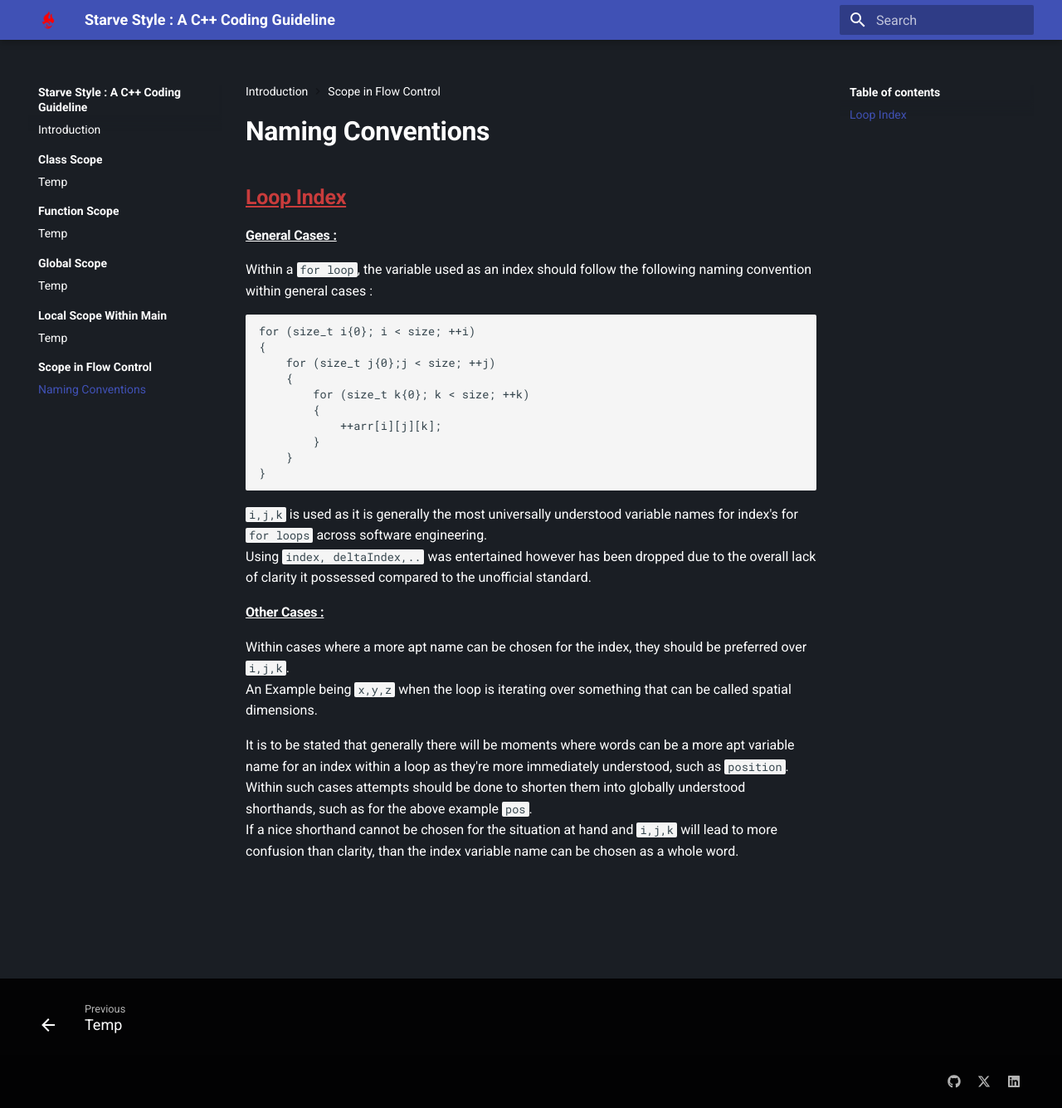
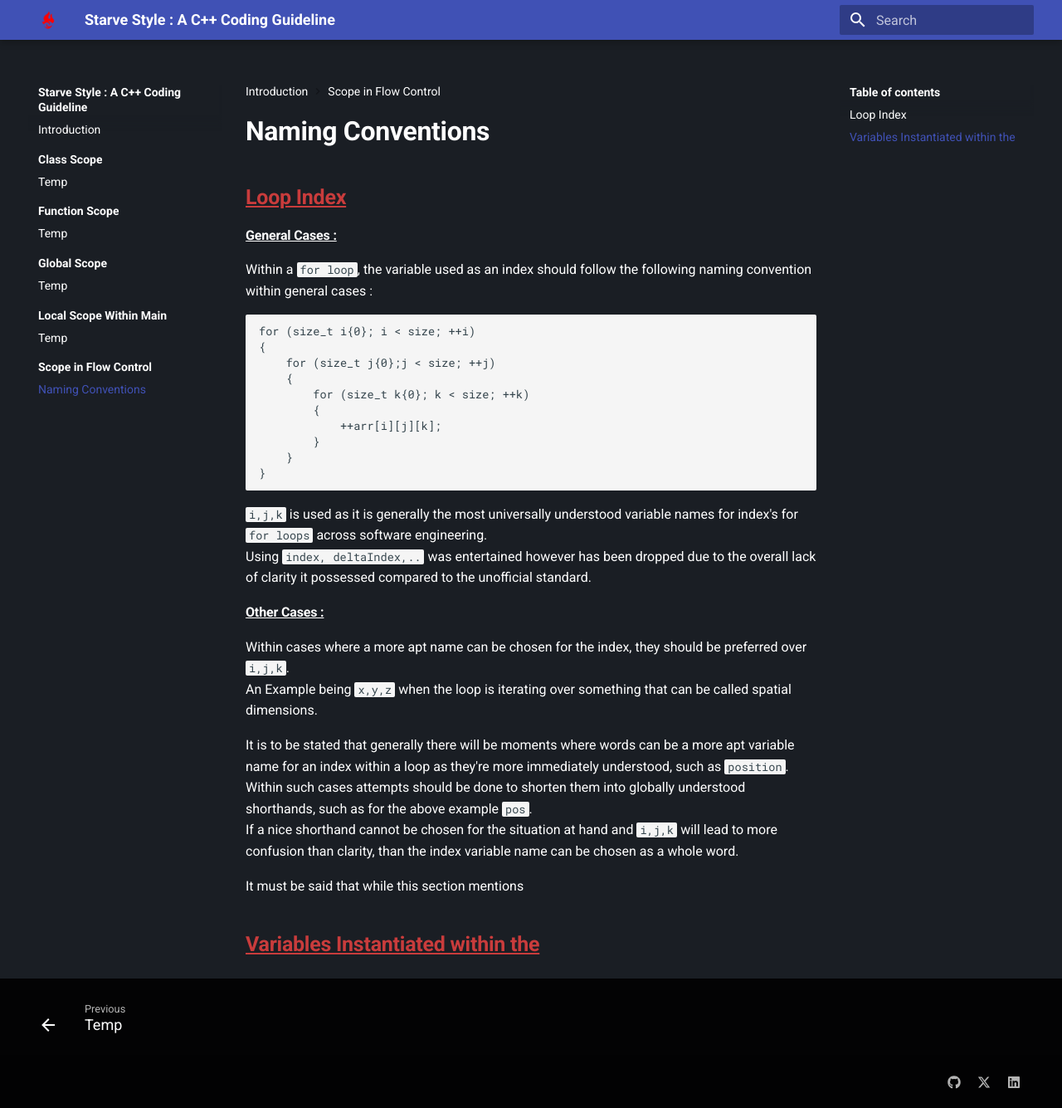
Before and after one commit to Belphonz/Starve-Style, an MkDocs documentation site: the page built from docs/Scope in Flow Control/Naming Conventions.md, in a window 1280 px wide and 1335 px high. Shown: the whole window at 83% size. Built offline with MkDocs 1.6.1 and Material for MkDocs 9.7.7, drawn with Linux system fonts in a browser that asks for light colours.

Commit message:
vault backup: 2024-11-12 14:45:33

```diff
--- a/docs/Scope in Flow Control/Naming Conventions.md
+++ b/docs/Scope in Flow Control/Naming Conventions.md
@@ -26,3 +26,7 @@ An Example being `x,y,z` when the loop is iterating over something that can be c
 It is to be stated that generally there will be moments where words can be a more apt variable name for an index within a loop as they're more immediately understood, such as `position`.
 Within such cases attempts should be done to shorten them into globally understood shorthands, such as for the above example `pos`.
 If a nice shorthand cannot be chosen for the situation at hand and `i,j,k` will lead to more confusion than clarity, than the index variable name can be chosen as a whole word.
+
+It must be said that while this section mentions
+
+## <u>Variables Instantiated within the </u>
```
